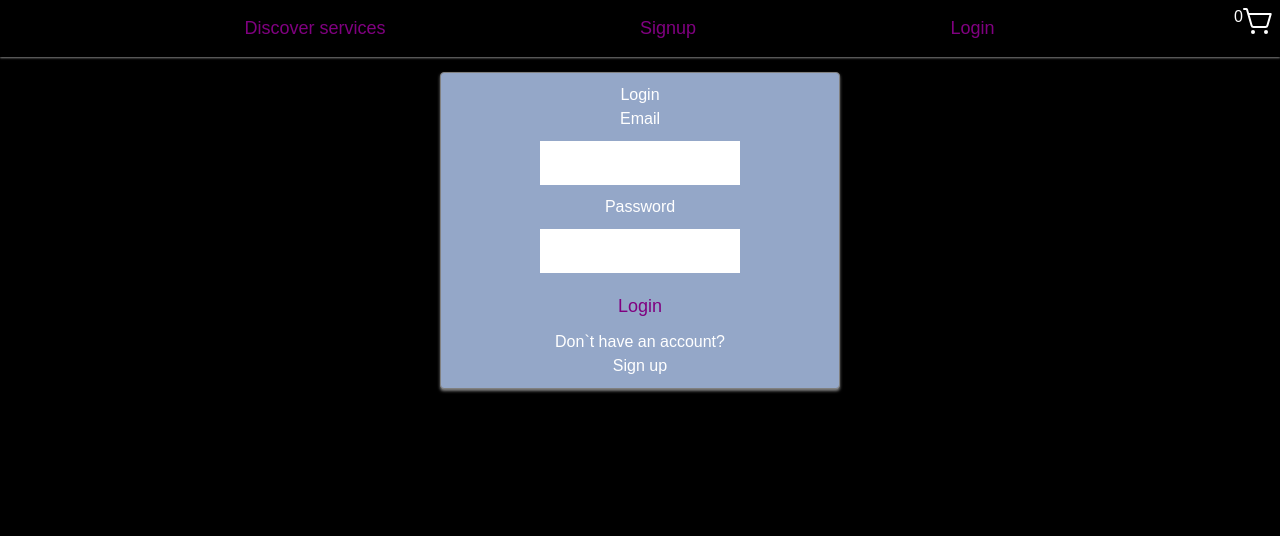
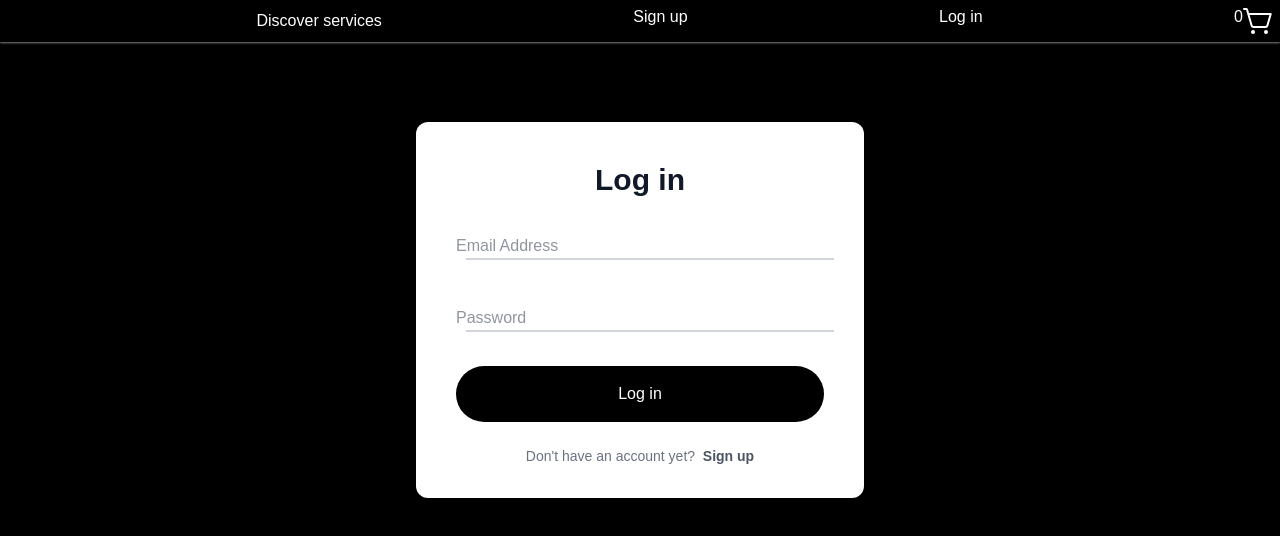
Before and after one commit to MagdaDra/oMERCADO_client, a React (Vite) app: page /login in a window 1280 px wide. Shown: the top 536 px of the page. Built offline with nearby package versions, Linux system fonts and the light colour scheme.

Commit message:
Login page styled

```diff
--- a/src/components/Layout.jsx
+++ b/src/components/Layout.jsx
@@ -1,4 +1,4 @@
-import Navbar from "./Navbar";
+import Navbar from "./Navbar/Navbar";
 
 
 function Layout({children}) {
--- /dev/null
+++ b/src/components/Navbar/Navbar.css
@@ -0,0 +1,25 @@
+nav {
+    background: #000000;
+    color: white;
+    padding: 0px 20px;
+    box-shadow: 0px 1px 2px gray;
+    width: 100%;
+    margin-bottom: 15px;
+    padding: 5px;
+  }
+
+  nav li {
+    list-style: none;
+    color: white;
+    font-size: 24px;
+    font-weight: 600;
+  }
+
+  .navbarList {
+    display: flex;
+    justify-content: space-between;
+  }
+
+  .cart {
+    display: flex;
+  }
--- a/src/components/Navbar.jsx
+++ b/src/components/Navbar/Navbar.jsx
@@ -1,8 +1,9 @@
 import { Link, useNavigate } from 'react-router-dom';
 import { useContext} from 'react';
-import { AuthContext } from '../context/auth.context';
-import { CartContext } from '../context/cart.contex';
+import { AuthContext } from '../../context/auth.context';
+import { CartContext } from '../../context/cart.contex';
 import { ShoppingCartSimple } from 'phosphor-react';
+import './Navbar.css'
 
 
 function Navbar() {
@@ -51,10 +52,10 @@ function Navbar() {
 				{!loading && !user && (
 					<>
 						<Link to='/signup'>
-							<button>Signup</button>
+							<button>Sign up</button>
 						</Link>
 						<Link to='/login'>
-							<button>Login</button>
+							<button>Log in</button>
 						</Link>
 					</>
 				)}
--- a/src/index.css
+++ b/src/index.css
@@ -16,15 +16,6 @@ body {
 }
 
 
-button,
-select {
-  padding: 5px 10px;
-  min-width: 50px;
-  margin: 5px;
-  font-size: 18px;
-  color: purple;
-}
-
 label {
   width: 200px;
   display: block;
@@ -38,31 +29,7 @@ textarea {
   margin: 10px;
 }
 
-nav {
-  background: #000000;
-  color: white;
-  padding: 0px 20px;
-  box-shadow: 0px 1px 2px gray;
-  width: 100%;
-  margin-bottom: 15px;
-  padding: 5px;
-}
 
-nav li {
-  list-style: none;
-  color: white;
-  font-size: 24px;
-  font-weight: 600;
-}
-
-.navbarList {
-  display: flex;
-  justify-content: space-between;
-}
-
-.cart {
-  display: flex;
-}
 
 .card {
   width: 400px;
@@ -74,16 +41,8 @@ nav li {
   border-radius: 4px;
 }
 
-.ProjectCard h3::after {
-  content: url("https://education-team-2020.s3.eu-west-1.amazonaws.com/web-dev/m3/icon-expand.png");
-  margin-left: 5px;
-}
 
-.EditProjectPage,
-.AddProject,
-.AddTask,
-.SignupPage,
-.LoginPage {
+.SignupPage{
   background: #f9eec3;
   border: 1px solid grey;
   box-shadow: 0px 2px 3px grey;
@@ -99,33 +58,18 @@ nav li {
   background-color: rgb(239, 196, 88);
 }
 
-.SignupPage,
-.LoginPage {
+.SignupPage {
   background-color: #608dd5;
 }
 
-.LoginPage {
-  background-color: #94a7c8;
-}
 
-.EditProjectPage form,
-.AddTask form,
-.AddProject form,
-.SignupPage form,
-.LoginPage form {
+.SignupPage form {
   display: flex;
   flex-direction: column;
   align-items: center;
 }
 
-.AddTask button,
-.AddProject button {
-  display: block;
-}
 
-.TaskCard {
-  background-color: #dfeef9;
-}
 
 /*  Add / Substr button */
 
@@ -155,6 +99,4 @@ nav li {
 
 .payment-button{
   width: 100px;
-  color: black;
-
 }
--- a/src/pages/Auth/LoginPage.jsx
+++ b/src/pages/Auth/LoginPage.jsx
@@ -40,33 +40,35 @@ function LoginPage() {
 	};
 
 	return (
-		<div className='LoginPage'>
-			<h2>Login</h2>
-			<form onSubmit={handleSubmit}>
-				<label htmlFor='email'>Email</label>
-				<input
-					type='email'
-					name='email'
-					id='email'
-					value={email}
-					onChange={handleEmail}
-				/>
-				<label htmlFor='password'>Password</label>
-				<input
-					type='password'
-					name='password'
-					id='password'
-					value={password}
-					onChange={handlePassword}
-				/>
-				<button type='submit'>Login</button>
-			</form>
-
-			{errorMessage && <p>{errorMessage}</p>}
-
-			<p>Don`t have an account?</p>
-			<Link to='/signup'>Sign up</Link>
-		</div>
+<div
+    className="relative mx-auto w-full max-w-md mt-20 bg-white px-6 pt-10 pb-8 shadow-xl ring-1 ring-gray-900/5 sm:rounded-xl sm:px-10">
+    <div className="w-full">
+        <div className="text-center">
+            <h1 className="text-3xl font-semibold text-gray-900">Log in</h1>
+        </div>
+        <div className="mt-5">
+            <form onSubmit={handleSubmit}>
+                <div className="relative mt-6">
+                    <input onChange={handleEmail} type="email" name="email" id="email" value={email} placeholder="Email Address" className="email peer mt-1 w-full border-b-2 border-gray-300 px-0 py-1 text-black placeholder:text-transparent focus:border-gray-500 focus:outline-none" />
+                    <label htmlFor="email" className="pointer-events-none absolute top-0 left-0 origin-left -translate-y-1/2 transform text-sm text-gray-800 opacity-75 transition-all duration-100 ease-in-out peer-placeholder-shown:top-1/2 peer-placeholder-shown:text-base peer-placeholder-shown:text-gray-500 peer-focus:top-0 peer-focus:pl-0 peer-focus:text-sm peer-focus:text-gray-800">Email Address</label>
+                </div>
+                <div className="relative mt-6">
+                    <input onChange={handlePassword} type="password" name="password" id="password" value={password} placeholder="Password" className="password peer peer mt-1 w-full border-b-2 border-gray-300 text-black px-0 py-1 placeholder:text-transparent focus:border-gray-500 focus:outline-none" />
+                    <label htmlFor="password" className="pointer-events-none absolute top-0 left-0 origin-left -translate-y-1/2 transform text-sm text-gray-800 opacity-75 transition-all duration-100 ease-in-out peer-placeholder-shown:top-1/2 peer-placeholder-shown:text-base peer-placeholder-shown:text-gray-500 peer-focus:top-0 peer-focus:pl-0 peer-focus:text-sm peer-focus:text-gray-800">Password</label>
+                </div>
+                <div className="my-6">
+                    <button type="submit" className="w-full rounded-full bg-black px-3 py-4 text-white focus:bg-gray-600 focus:outline-none">Log in</button>
+                </div>
+                <p className="text-center text-sm text-gray-500">Don&apos;t have an account yet?&nbsp;
+                    <Link to='/signup' className="font-semibold text-gray-600 hover:underline focus:text-gray-800 focus:outline-none">
+					&nbsp;Sign up
+                    </Link>
+                </p>
+				{errorMessage && <p className='text-[#CC0000] mt-8 text-center'>{errorMessage}</p>}
+            </form>
+        </div>
+    </div>
+</div>
 	);
 }
 
--- a/src/pages/Homepage/Homepage.css
+++ b/src/pages/Homepage/Homepage.css
@@ -50,11 +50,10 @@ body {
 		border: 10px solid black;
 		width: 80vw;
 		height: 30vw;
-
 		display: flex;
 		justify-content: center;
 		align-items: center;
-		font-size: 2vw;
+		font-size: 9vw;
 		font-family: sans-serif;
 		font-weight: 900;
 		font-weight: 400;
@@ -64,7 +63,6 @@ body {
 		background-image: url('../src/assets/IMG_6367.JPG');
 		background-repeat: no-repeat;
 		background-position: center;
-		font-size: 70px;
 	}
 
 	.design-button {
@@ -79,7 +77,6 @@ body {
 		display: flex;
 		justify-content: center;
 		align-items: center;
-		font-size: 50px;
 	}
 	.food-button {
 		background-color: rgb(245, 245, 129);
@@ -88,12 +85,11 @@ body {
 	.food-text {
 		background-image: url('../src/assets/IMG_6389.PNG');
 		background-size: cover;
-		width: 32vw;
-		height: 32vw;
+		width: 26vw;
+		height: 26vw;
 		display: flex;
 		justify-content: center;
 		align-items: center;
-		font-size: 50px;
 	}
 
 	.sport-button {
@@ -108,31 +104,23 @@ body {
 		display: flex;
 		justify-content: center;
 		align-items: center;
-		font-size: 50px;
 	}
 
 	.technology-button {
 		background-image: url('../src/assets/CDD348F4-50D3-467C-A56A-AD968BC198EC.GIF');
 		background-repeat: no-repeat;
 		background-size: cover;
-		font-size: 50px;
-	}
 	}
 
 	.travel-button {
 		background-image: url('../src/assets/IMG_6370.JPG');
 		background-size: cover;
-	font-size: 50px;
 	}
-
-
+}
 
 /* ----------------- Desktop ---------------- */
 
-
-
 @media screen and (min-width: 769px) {
-
 	.homepage-header {
 		display: flex;
 		justify-content: space-between;
@@ -155,7 +143,6 @@ body {
 		padding-top: 40px;
 	}
 
-
 	.browse-button {
 		margin: 0 auto;
 		margin-top: 40px;
@@ -163,7 +150,6 @@ body {
 
 	.header-and-description {
 		padding-top: 10px;
-
 	}
 
 	.category-button {
@@ -181,8 +167,7 @@ body {
 		display: flex;
 		flex-wrap: wrap;
 		align-items: center;
-		width:60vw
-
+		width: 60vw;
 	}
 	.art-button {
 		background-image: url('../src/assets/IMG_6367.JPG');
@@ -242,7 +227,6 @@ body {
 		font-size: 70px;
 	}
 
-
 	.technology-button {
 		background-image: url('../src/assets/CDD348F4-50D3-467C-A56A-AD968BC198EC.GIF');
 		background-repeat: no-repeat;
--- a/src/pages/Homepage/Homepage.jsx
+++ b/src/pages/Homepage/Homepage.jsx
@@ -28,12 +28,12 @@ function Homepage() {
 					<div className='auth-buttons-header'>
 						<Link to='/signup'>
 							<button className='text-white font-bold text-sm items-center rounded-full justify-center p-2 w-24 border border-white hover:bg-[#9a9a9a]'>
-								Signup
+								Sign up
 							</button>
 						</Link>
 						<Link to='/login'>
 							<button className='text-white font-bold text-sm items-center rounded-full justify-center p-2 w-24 border border-white hover:bg-[#9a9a9a]'>
-								Login
+								Log in
 							</button>
 						</Link>
 					</div>
```
Also changed, not shown: src/pages/Auth/Test.jsx (added). Lines whose indentation alone changed are shown as unchanged.
